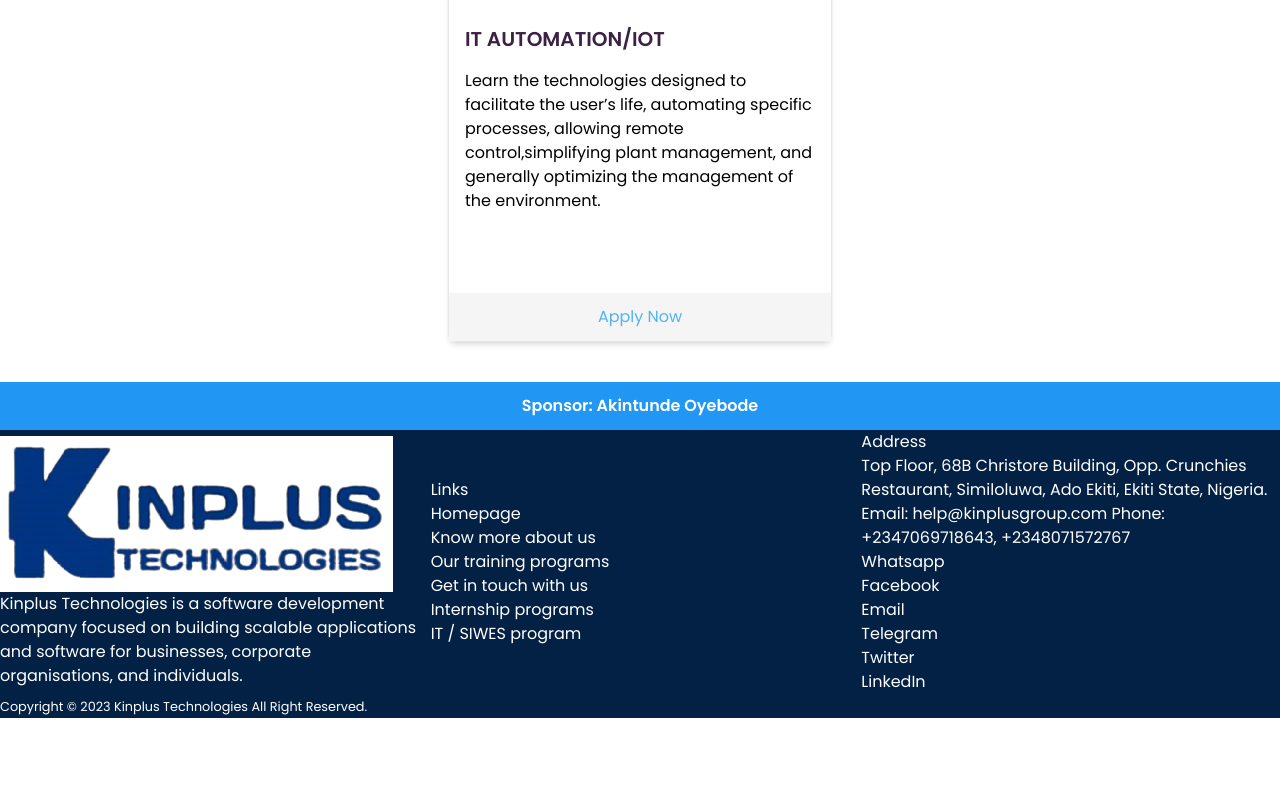
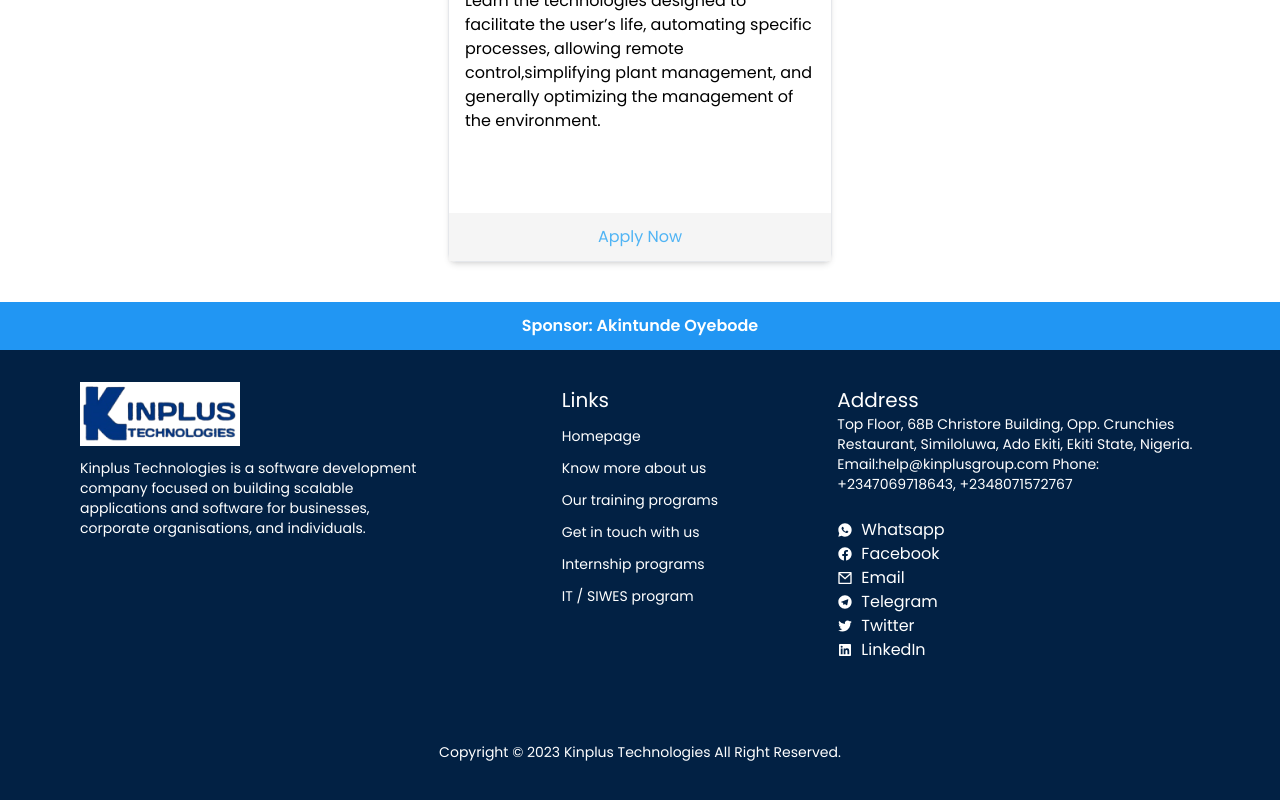
Before and after one commit to obere4u/Kinplu-Tech, a React (Vite) app: page / in a window 1280 px wide. Shown: the part 1620-2420 px from the top of the page. Before the commit the page ends 2338 px from the top, so only its background shows below. Built offline with nearby package versions, Linux system fonts and the light colour scheme.

Commit message:
Added responsiveness to the webpage

```diff
--- a/src/App.jsx
+++ b/src/App.jsx
@@ -1,15 +1,17 @@
-import React from 'react'
-import { Header, Offers, Footer } from './containers';
-import { Navbar, Offer, Article } from './components';
+import React from "react";
+import { Header, Offers, Footer } from "./containers";
+import { Navbar, Offer, Article } from "./components";
 
 export default function App() {
   return (
-    <div className='font-poppins'>
-      <div>
-        <Header />
+    <div>
+      <div className="font-poppins mx-auto">
+        <div>
+          <Header />
+        </div>
+        <Offers />
+        <Footer />
       </div>
-      <Offers />
-      <Footer />
     </div>
-  )
+  );
 }
--- a/src/components/MobileItems.jsx
+++ b/src/components/MobileItems.jsx
@@ -23,7 +23,7 @@
         onClick={showMenu}
         className="my-8 ml-auto mr-6"
       />
-      <ul className=" ml-20">
+      <ul className="ml-5 sm:ml-20">
         <a href="">
           <li
             id="home"
--- a/src/components/navbar/Navbar.jsx
+++ b/src/components/navbar/Navbar.jsx
@@ -3,12 +3,11 @@
 import MobileItems from "../MobileItems";
 import "../../index.css";
 
-
 export default function Navbar() {
   const [toggleMenu, setToggleMenu] = useState(false);
 
   function showMenu() {
-    setToggleMenu(prevState => !prevState)
+    setToggleMenu((prevState) => !prevState);
   }
 
   const Menu = () => (
@@ -71,10 +70,11 @@
   );
 
   return (
-    <div className=" bg-[#022144] py-3 w-full fixed">
-      <div className="bg-[#022144] flex items-center text-white px-5 lg:px-10 lg:pt-5 pt-2  max-w-7xl ">
+    <div className="bg-[#022144] w-full fixed">
+      <div className="py-3 mx-auto max-w-7xl">
+        <div className="flex items-center  text-white px-5  lg:pt-5 pt-2 sm:px-10">
           <a href="#home">
-          <h2 className="text-sm font-semibold tracking-tighter lg:text-2xl">
+            <h2 className="text-sm font-semibold tracking-tighter sm:text-2xl">
               KINPLUS TECHNOLOGIES
             </h2>
           </a>
@@ -101,5 +101,6 @@
           )}
         </div>
       </div>
+    </div>
   );
 }
--- a/src/components/offer/Offer.jsx
+++ b/src/components/offer/Offer.jsx
@@ -16,7 +16,7 @@
         <img
           src={image}
           alt={imageAlt}
-          className="h-60 bg-white mx-auto mt-6"
+          className="h-40 bg-white mx-auto mt-6"
         />
       </div>
       <div className="px-4 mb-20">
--- a/src/containers/footer/Footer.jsx
+++ b/src/containers/footer/Footer.jsx
@@ -1,85 +1,153 @@
-import React from 'react';
-import kinPlusLogo from '../../assets/kinPlus-logo.png'
+import React from "react";
+import kinPlusLogo from "../../assets/kinPlus-logo.png";
+import {
+  RiWhatsappFill,
+  RiLinkedinBoxFill,
+  RiTwitterFill,
+  RiFacebookCircleFill,
+  RiMailLine,
+  RiTelegramFill,
+} from "react-icons/ri";
 
 export default function Footer() {
   return (
-    <div className="bg-[#022144] text-white">
-      <div className="flex justify-center items-center gap-3 ">
-        <div className="basis-1/3">
+    <div className="bg-[#022144]">
+      <div className="text-white px-20 font-poppins mx-auto max-w-7xl">
+        <div className="sm:grid grid-cols-1 sm:grid-cols-2 pt-8 lg:grid-cols-3 lg:gap-4">
+          <div className="">
             <div>
               <img
                 src={kinPlusLogo}
                 alt="KinPlus Technologies"
-              className='text-white bg-white'
+                className="bg-white w-[10em]"
               />
             </div>
             <div>
-            <p>
-              Kinplus Technologies is a software development company focused on
-              building scalable applications and software for businesses,
+              <p className="mt-3 text-sm">
+                Kinplus Technologies is a software development company focused
+                on building scalable applications and software for businesses,
                 corporate organisations, and individuals.
               </p>
             </div>
           </div>
-        <div className="basis-1/3">
-          <h2>Links</h2>
-          <ul>
-            <a href="#">
+          <div className="flex flex-col justify-start sm:mt-1 mx-auto mt-10">
+            <h2 className="text-xl mb-3">Links</h2>
+            <ul className="flex flex-col gap-3 text-sm">
+              <a
+                href="#"
+                className="hover:text-[#c9cbb8]"
+              >
                 <li>Homepage</li>
               </a>
-            <a href="#">
+              <a
+                href="#"
+                className="hover:text-[#c9cbb8]"
+              >
                 <li>Know more about us</li>
               </a>
-            <a href="#">
+              <a
+                href="#"
+                className="hover:text-[#c9cbb8]"
+              >
                 <li>Our training programs</li>
               </a>
-            <a href="#">
+              <a
+                href="#"
+                className="hover:text-[#c9cbb8]"
+              >
                 <li>Get in touch with us</li>
               </a>
-            <a href="#">
+              <a
+                href="#"
+                className="hover:text-[#c9cbb8]"
+              >
                 <li>Internship programs</li>
               </a>
-            <a href="#">
+              <a
+                href="#"
+                className="hover:text-[#c9cbb8]"
+              >
                 <li>IT / SIWES program</li>
               </a>
             </ul>
           </div>
-        <div className="basis-1/3">
-          <div>
-            <p>Address</p>
-            <p>
+          <div className="sm:grid grid-cols-2 col-span-2 gap-20 mt-10 lg:grid-cols-1 lg:gap-0 lg:col-auto lg:mt-1">
+            <div className="mb-6">
+              <p className="text-xl">Address</p>
+              <p className="text-sm">
                 Top Floor, 68B Christore Building, Opp. Crunchies Restaurant,
-              Similoluwa, Ado Ekiti, Ekiti State, Nigeria. Email:
-              help@kinplusgroup.com Phone: +2347069718643, +2348071572767
+                Similoluwa, Ado Ekiti, Ekiti State, Nigeria. <span>Email:</span>
+                help@kinplusgroup.com <span>Phone:</span> +2347069718643,
+                +2348071572767
               </p>
             </div>
             <div>
               <ul>
-              <a href="#">
-                <li> Whatsapp</li>
+                <a
+                  href="#"
+                  className="hover:text-[#c9cbb8]"
+                >
+                  <li className="flex items-center gap-2">
+                    <RiWhatsappFill />
+                    Whatsapp
+                  </li>
                 </a>
-              <a href="#">
-                <li> Facebook</li>
+                <a
+                  href="#"
+                  className="hover:text-[#c9cbb8]"
+                >
+                  <li className="flex items-center gap-2">
+                    <RiFacebookCircleFill />
+                    Facebook
+                  </li>
                 </a>
-              <a href="#">
-                <li>Email</li>
+                <a
+                  href="#"
+                  className="hover:text-[#c9cbb8]"
+                >
+                  <li className="flex items-center gap-2">
+                    <RiMailLine />
+                    Email
+                  </li>
                 </a>
-              <a href="#">
-                <li>Telegram</li>
+                <a
+                  href="#"
+                  className="hover:text-[#c9cbb8]"
+                >
+                  <li className="flex items-center gap-2">
+                    <RiTelegramFill />
+                    Telegram
+                  </li>
                 </a>
-              <a href="#">
-                <li>Twitter</li>
+                <a
+                  href="#"
+                  className="hover:text-[#c9cbb8]"
+                >
+                  <li className="flex items-center gap-2">
+                    <RiTwitterFill />
+                    Twitter
+                  </li>
                 </a>
-              <a href="#">
-                <li>LinkedIn</li>
+                <a
+                  href="#"
+                  className="hover:text-[#c9cbb8]"
+                >
+                  <li className="flex items-center gap-2">
+                    <RiLinkedinBoxFill />
+                    LinkedIn
+                  </li>
                 </a>
               </ul>
             </div>
           </div>
         </div>
-      <small>
-        Copyright &copy; 2023 Kinplus Technologies All Right Reserved.
+        <small className="text-center block py-20 text-[10px] sm:text-sm">
+          Copyright &copy; 2023{" "}
+          <span className="block sm:inline-block text-[10px] sm:text-sm">
+            Kinplus Technologies All Right Reserved.
+          </span>
         </small>
+      </div>
     </div>
   );
 }
--- a/src/containers/header/Header.jsx
+++ b/src/containers/header/Header.jsx
@@ -2,10 +2,12 @@
 import Navbar from "../../components/navbar/Navbar";
 
 export default function Header() {
-  return <div>
-    <Navbar />
-    <h2 className="font-bold bg-blue-400 text-center text-sm text-white px-10 py-2 font-poppins">
-      Digital Skill Training and Internship for Youths in Ekiti
-    </h2>
-  </div>;
+  return (
+    <div className="mx-auto">
+      <Navbar />
+      <h2 className="font-bold bg-blue-400 text-center text-sm lg:text-lg text-white px-10 pt-20 lg:pt-32 pb-10 font-poppins">
+        Digital Skill Training and Internship for Youths in Ekiti
+      </h2>
+    </div>
+  );
 }
--- a/src/containers/offers/Offers.jsx
+++ b/src/containers/offers/Offers.jsx
@@ -70,11 +70,12 @@
 
 export default function Offers() {
   return (
-    <div className="font-poppins max-w-7xl mt-20">
+    <div className="">
+      <div className="font-poppins  mt-5 sm:mt-10 mx-auto max-w-7xl ">
         <p className="text-center mb-6">
           <span className="font-semibold"> Duration: </span>6 Months
         </p>
-      <div className="flex flex-wrap justify-center item-center gap-3 mb-10">
+        <div className="flex flex-wrap justify-center item-center gap-8 mb-10 px-5">
           {offersData.map((item, index) => (
             <Offer
               key={item.title + index}
@@ -86,7 +87,12 @@
             />
           ))}
         </div>
-      <p className="bg-[#2196f3] text-center text-white font-semibold py-3">Sponsor: Akintunde Oyebode</p>
+        </div>
+        <div className="bg-[#2196f3]">
+          <p className="text-center text-white font-semibold py-3 max-w-6xl mx-auto">
+            Sponsor: Akintunde Oyebode
+          </p>
+        </div>
     </div>
   );
 }
--- a/tailwind.config.js
+++ b/tailwind.config.js
@@ -3,8 +3,10 @@
   content: ["./index.html", "./src/**/*.{js,ts,jsx,tsx}"],
   theme: {
     screens: {
-      lg:  "960px",
+      lg: "960px",
       // => @media (min-width: 960px) { ... }
+      sm: "550px",
+      // => @media(min-width: 960px) { ... }
     },
 
     fontFamily: {
```
Lines whose indentation alone changed are shown as unchanged.
